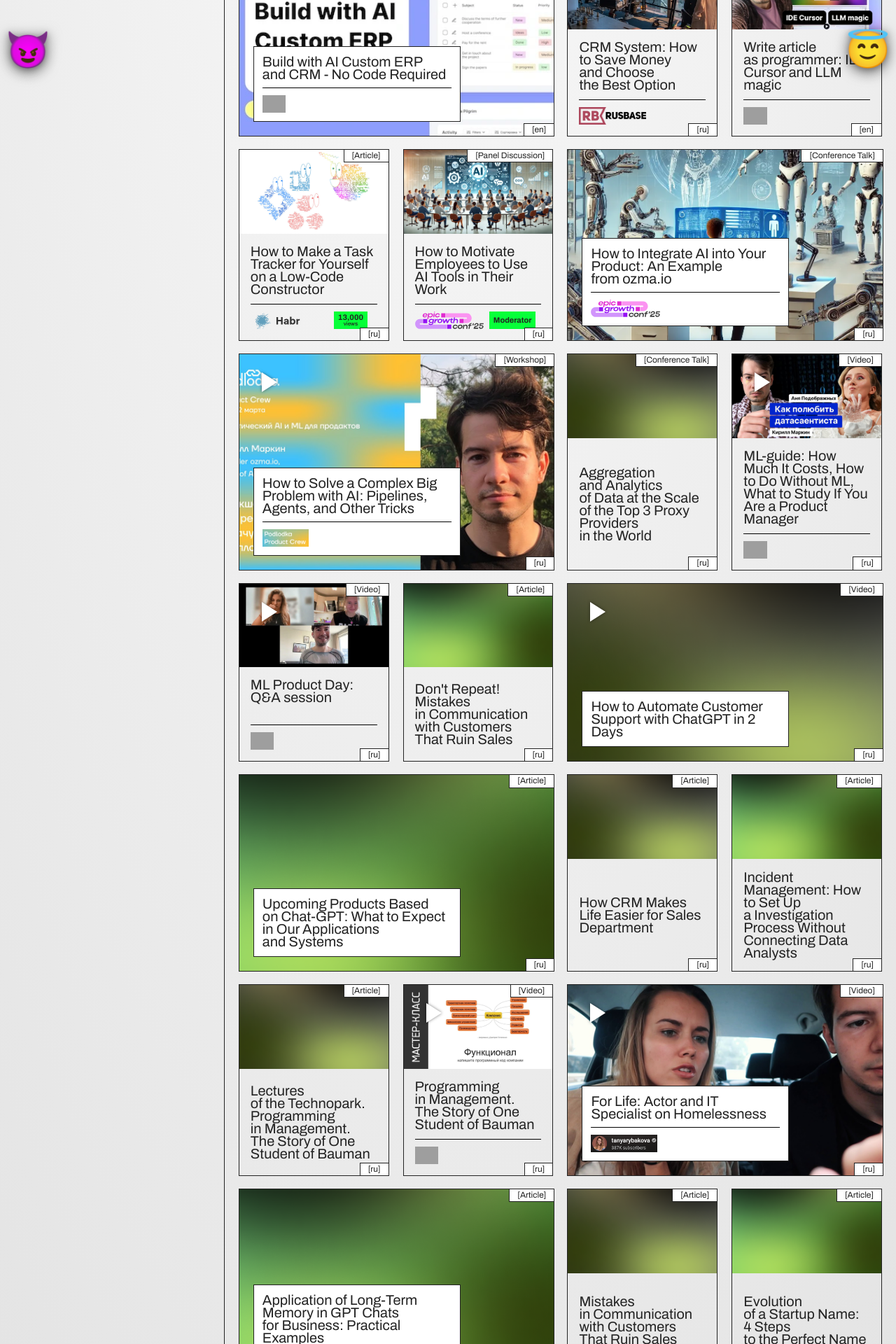
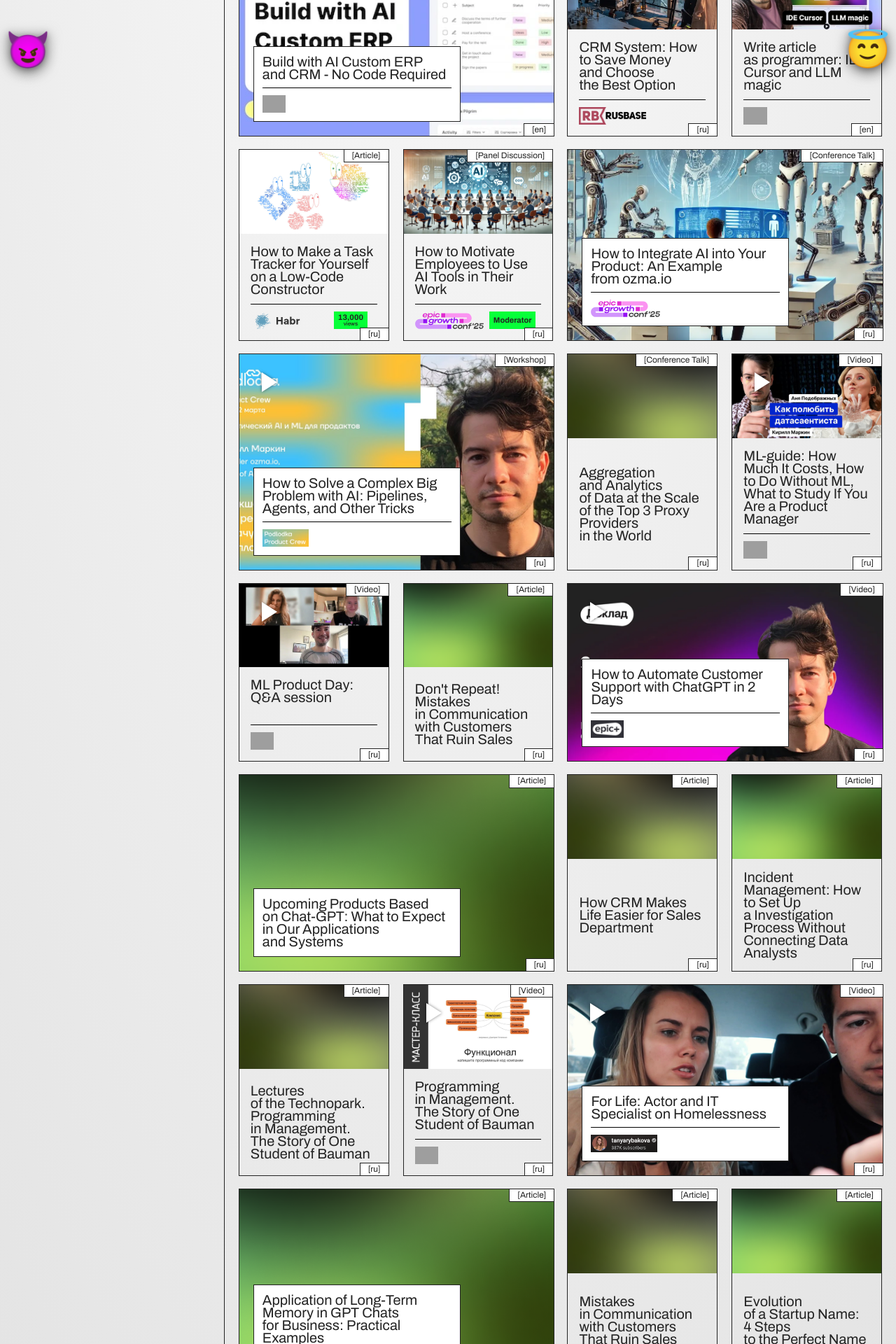
Before and after one commit to kirill-markin/muzzle, a Jekyll site: the page built from index.html, in a window 1280 px wide. Shown: the part 788-2708 px from the top of the page at 70% size. Built offline with Jekyll 4.4.1, drawn with Linux system fonts in a browser that asks for light colours; grey boxes are pictures that could not be loaded.

Commit message:
feat: Add thumbnail and website logo URLs for new video media mention
- Included thumbnail and website logo URLs for the video entry dated 2023-06-08 in media_mentions.yml to enhance media representation and branding consistency.
- Added the corresponding thumbnail image and logo image files to the respective directories.

```diff
--- a/_data/media_mentions.yml
+++ b/_data/media_mentions.yml
@@ -176,6 +176,8 @@
   date: 2023-06-08
   type: Video
   language: ru
+  thumbnail_url: /data/articles_thumbnails/epicgrowth-2023-06-08.webp
+  website_logo_url: /data/webstie_logos/epicgrowth-platform.png
   is_video: true
 # БИТАЯ ССЫЛКА
 # - title: "Hackathon Judge: ML TalentMatch"
```
Also changed, not shown: data/articles_thumbnails/epicgrowth-2023-06-08.webp (added), data/webstie_logos/epicgrowth-platform.png (added).
